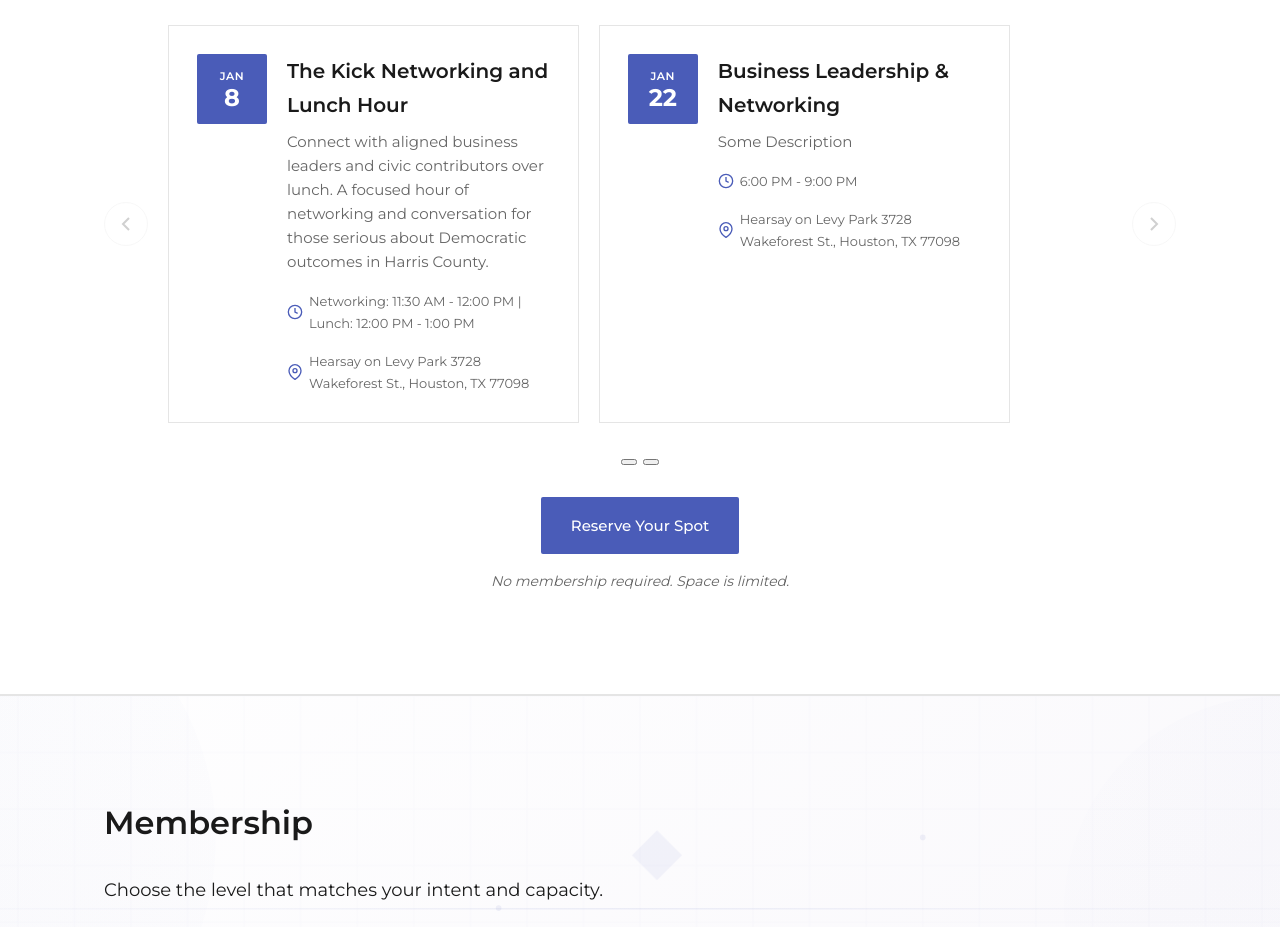
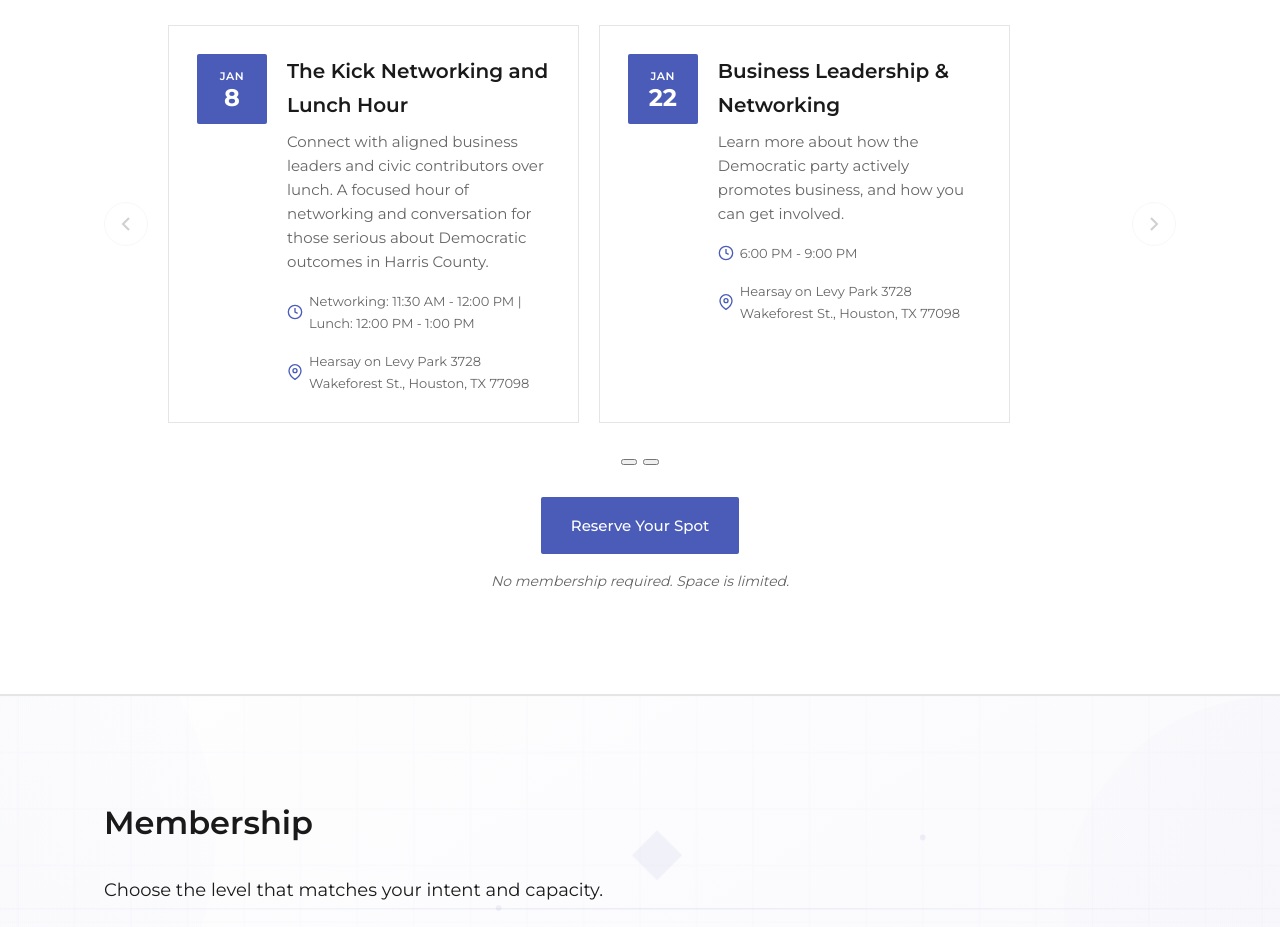
Before and after one commit to MustakimMasum/TheKick, an Astro site: page / in a window 1280 px wide. Shown: the part 6340-7267 px from the top of the page. Built offline with nearby package versions, Linux system fonts and the light colour scheme; Astro itself is replaced by a stand-in of ours.

Commit message:
Fix the description for Jan 22th event

```diff
--- a/src/components/EventsSlider.astro
+++ b/src/components/EventsSlider.astro
@@ -19,7 +19,7 @@ const events = [
 		location: 'Hearsay on Levy Park 3728 Wakeforest St., Houston, TX 77098',
 		title: 'Business Leadership & Networking',
 		speaker: '',
-		description: 'Some Description',
+		description: ' Learn more about how the Democratic party actively promotes business, and how you can get involved.',
 	},
 ];
 ---
```
